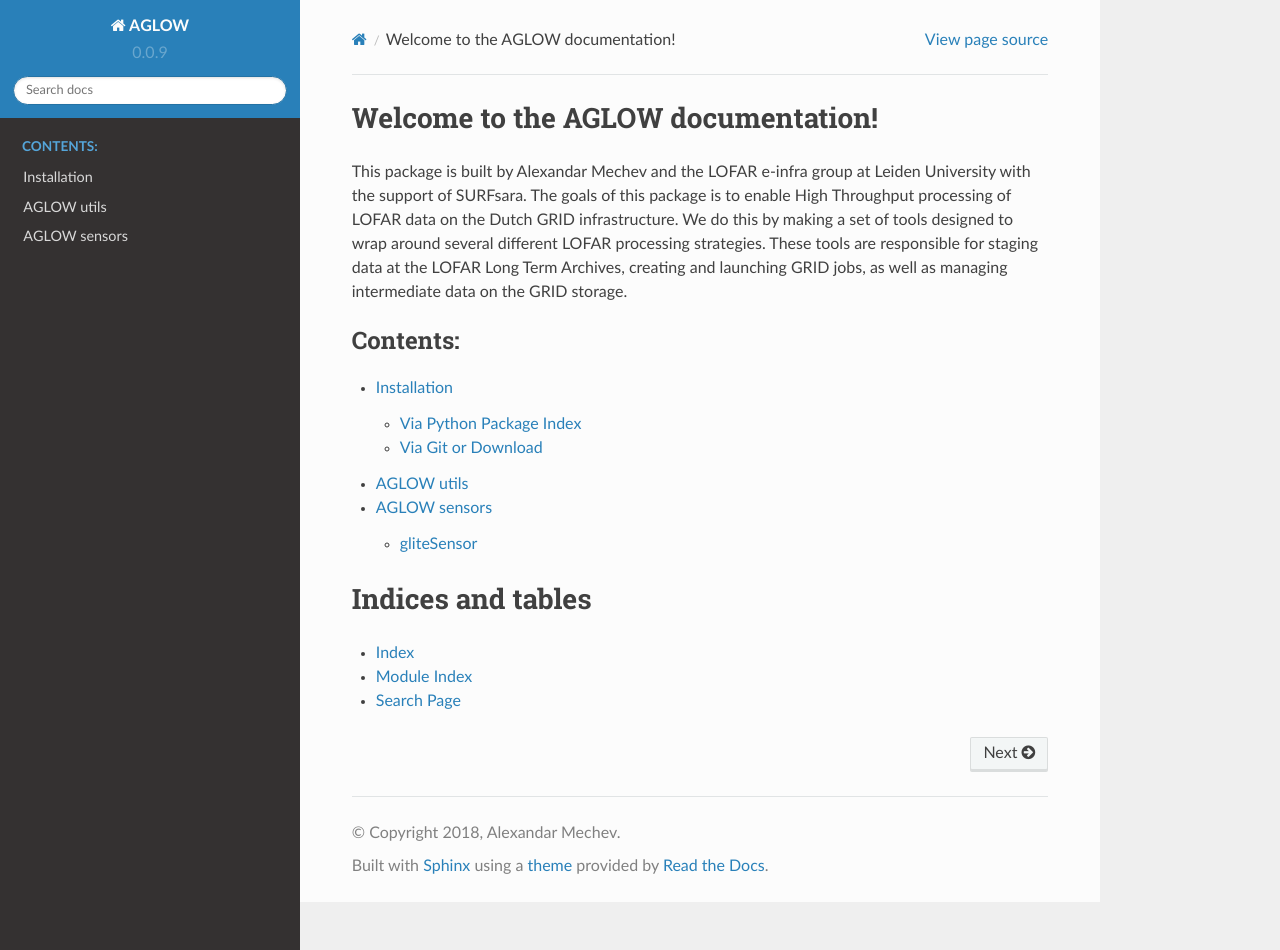
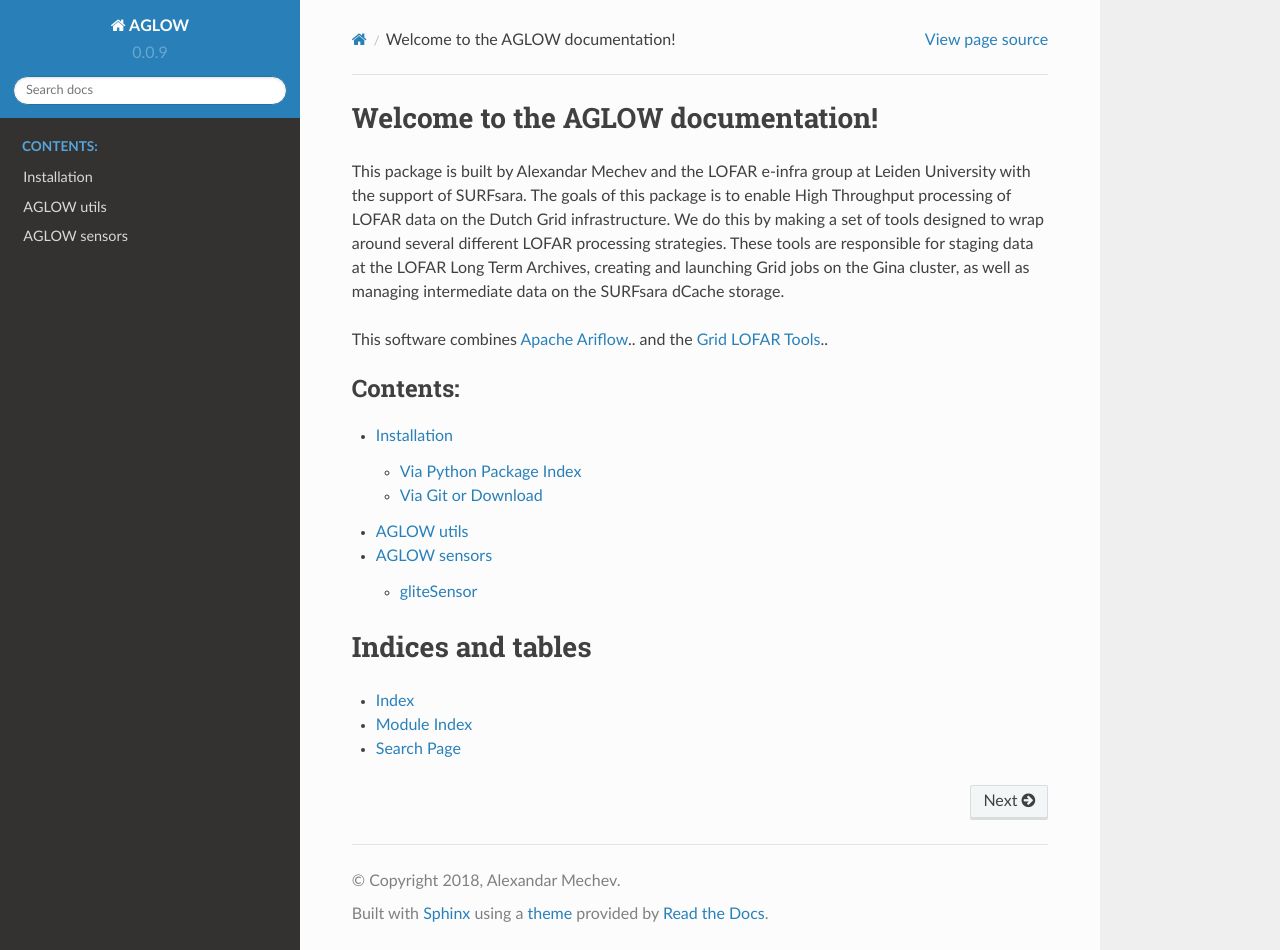
Before and after one commit to apmechev/AGLOW, a Sphinx documentation site: the page built from docs/index.rst, in a window 1280 px wide and 950 px high. Built offline with Sphinx 7.4.7 and the Read the Docs theme 2.0.0, drawn with Linux system fonts in a browser that asks for light colours; formulas are drawn with MathJax 3.

Commit message:
adding GRID_LRT and airflow docs

```diff
--- a/docs/index.rst
+++ b/docs/index.rst
@@ -6,7 +6,9 @@
 Welcome to the AGLOW documentation!
 ====================================
 
-This package is built by Alexandar Mechev and the LOFAR e-infra group at Leiden University with the support of SURFsara. The goals of this package is to enable High Throughput processing of LOFAR data on the Dutch GRID infrastructure. We do this by making a set of tools designed to wrap around several different LOFAR processing strategies. These tools are responsible for staging data at the LOFAR Long Term Archives, creating and launching GRID jobs, as well as managing intermediate data on the GRID storage.
+This package is built by Alexandar Mechev and the LOFAR e-infra group at Leiden University with the support of SURFsara. The goals of this package is to enable High Throughput processing of LOFAR data on the Dutch Grid infrastructure. We do this by making a set of tools designed to wrap around several different LOFAR processing strategies. These tools are responsible for staging data at the LOFAR Long Term Archives, creating and launching Grid jobs on the Gina cluster, as well as managing intermediate data on the SURFsara dCache storage.
+
+This software combines `Apache Ariflow <https://airflow.apache.org/>`_.. and the `Grid LOFAR Tools <http://grid-lrt.rtfd.io/>`_..
 
 
 .. toctree::
```
